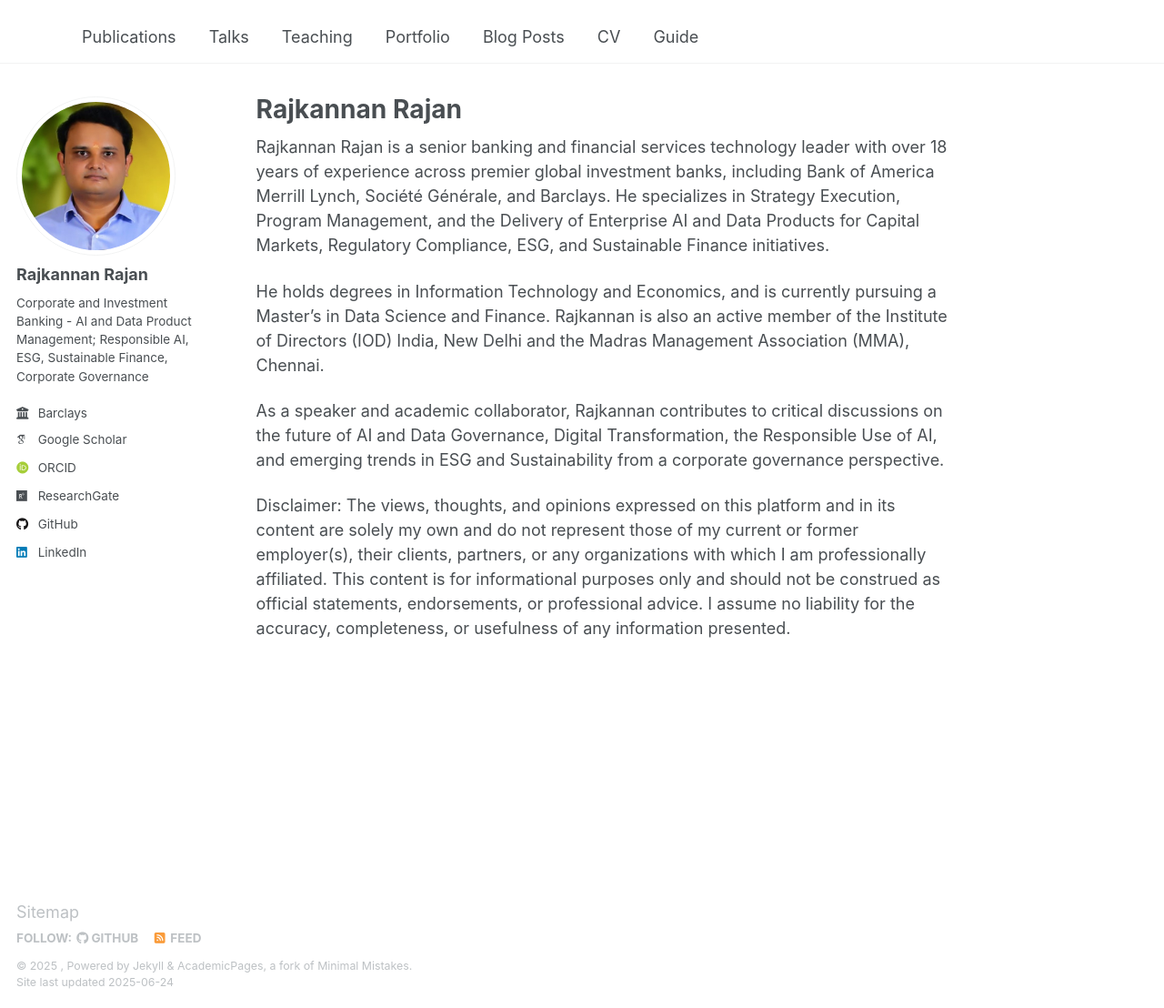
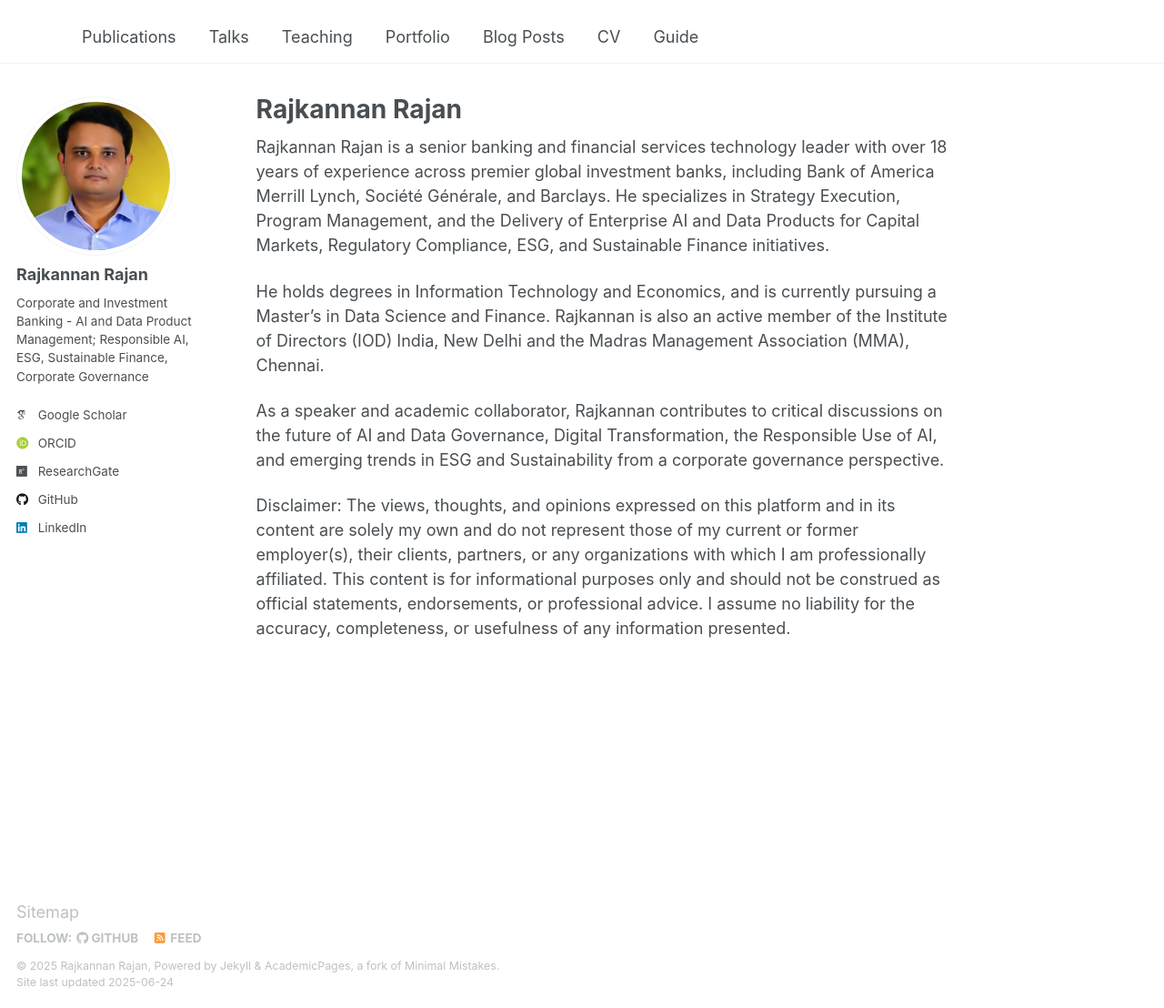
Before and after one commit to rajkannanrajan/rajkannanrajan.github.io, a Jekyll site: the page built from _pages/about.md, in a window 1280 px wide and 1108 px high. Shown: the whole window at 91% size. Built offline with Jekyll 4.4.1, drawn with Linux system fonts in a browser that asks for light colours; some web fonts are replaced.

Commit message:
Update _config.yml

```diff
--- a/_config.yml
+++ b/_config.yml
@@ -11,8 +11,8 @@ locale                   : "en-US"
 site_theme               : "default"
 title                    : ""
 title_separator          : "-"
-#name                     : &name "Rajkannan Rajan"
-description              : &description "Rajkannan Rajan is a financial technology leader with over 18 years of experience in global investment banks. He specializes in Strategy Execution, Program Management, and Delivery of Enterprise AI and Data Products for Capital Markets, ESG, and Sustainable Finance. Rajkannan holds advanced degrees in Information Technology and Economics, and is currently pursuing a Master's in Data Science and Finance. He is also an active member of the Institute of Directors (IOD) and the Madras Management Association (MMA). He is a speaker and academic collaborator, contributing to discussions on the future of AI and Data Governance, Digital Transformation, Responsible use of AI, and emerging trends in ESG and Sustainability from a corporate governance perspective.Corporate and Investment Banking - AI and Data Product Management; Responsible AI, ESG, Sustainable Finance, Corporate Governance"
+name                     : "Rajkannan Rajan"
+#description              : #&description "Rajkannan Rajan is a financial technology leader with over 18 years of experience in global investment banks. He specializes in Strategy Execution, Program Management, and Delivery of Enterprise AI and Data Products for Capital Markets, ESG, and Sustainable Finance. Rajkannan holds advanced degrees in Information Technology and Economics, and is currently pursuing a Master's in Data Science and Finance. He is also an active member of the Institute of Directors (IOD) and the Madras Management Association (MMA). He is a speaker and academic collaborator, contributing to discussions on the future of AI and Data Governance, Digital Transformation, Responsible use of AI, and emerging trends in ESG and Sustainability from a corporate governance perspective.Corporate and Investment Banking - AI and Data Product Management; Responsible AI, ESG, Sustainable Finance, Corporate Governance"
 url                      : https://rajkannanrajan.github.io
 baseurl                  : "" # the subpath of your site, e.g. "/blog"
 repository               : "academicpages/academicpages.github.io"
@@ -27,7 +27,7 @@ author:
   pronouns         : # example: "she/her"
   bio              : "Corporate and Investment Banking - AI and Data Product Management; Responsible AI, ESG, Sustainable Finance, Corporate Governance"
   location         : #"Earth"
-  employer         : "Barclays"
+  employer         : #"Barclays"
   uri              : # URL
   email            : #"none@example.org"
 
```
